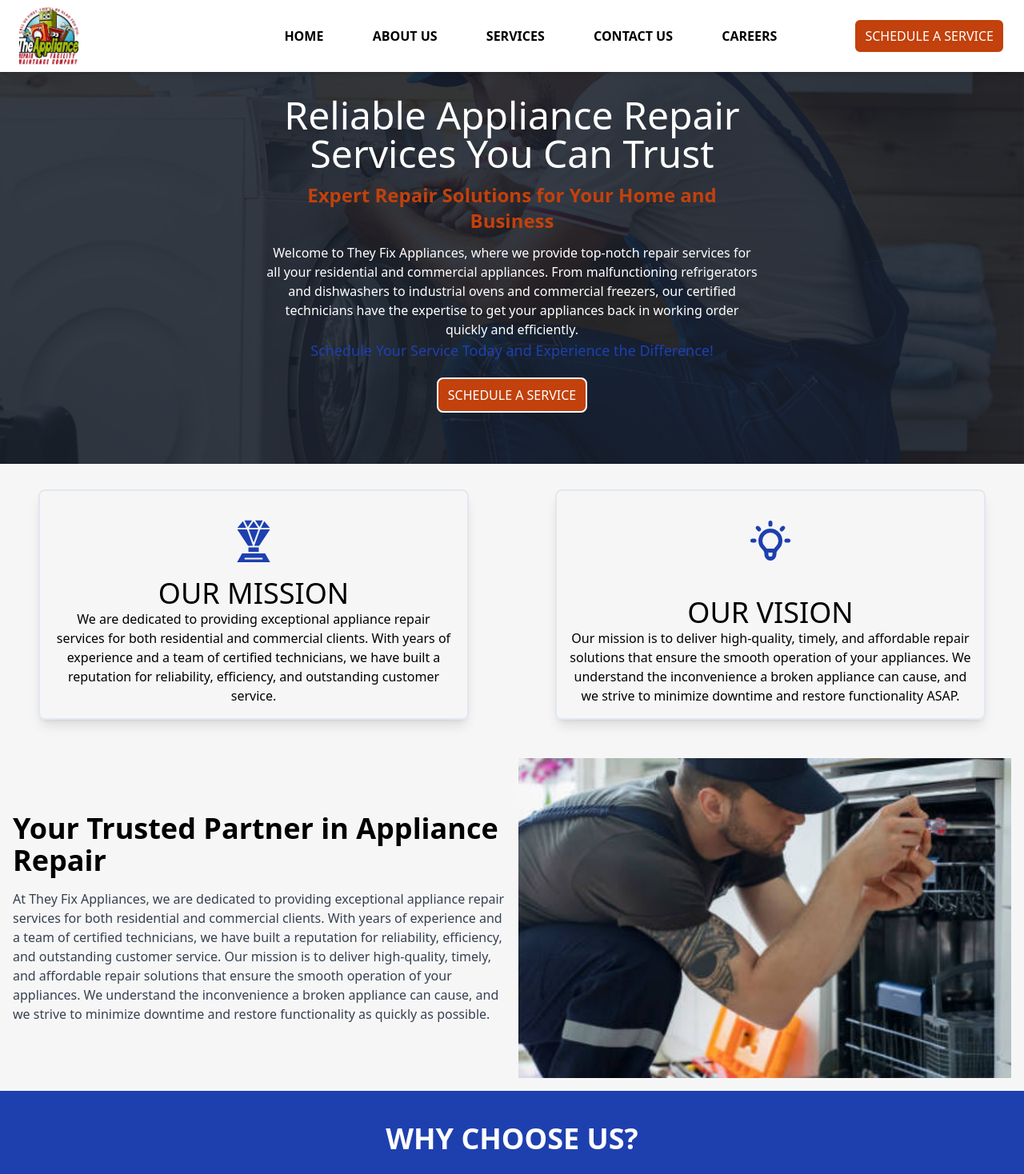
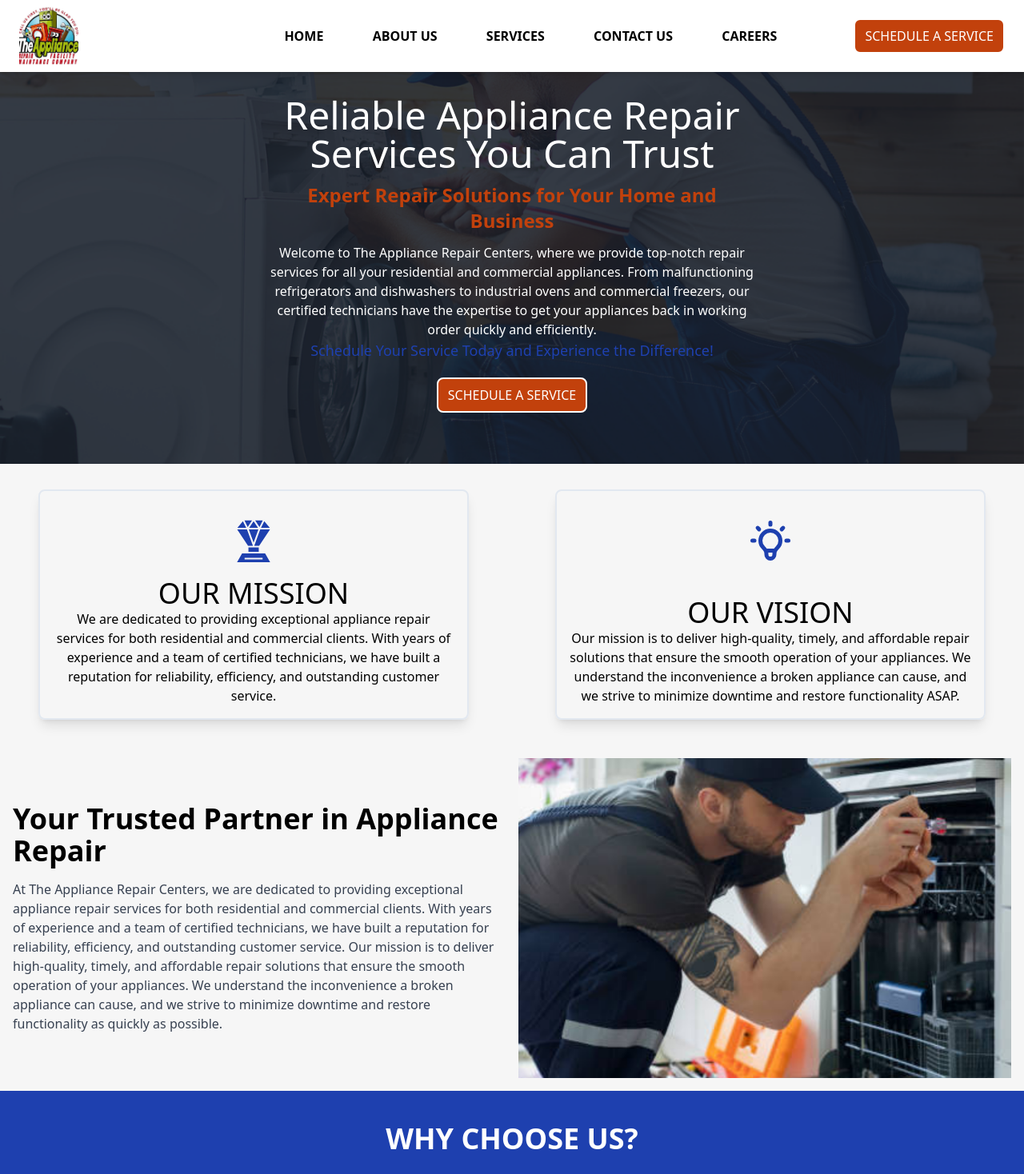
Before and after one commit to BronzeMik/theyfixappliances, a React (Vite) app: page / in a window 1280 px wide. Shown: the top 1468 px of the page at 80% size. Built offline with nearby package versions, Linux system fonts and the light colour scheme.

Commit message:
Update company name

```diff
--- a/src/components/Careers.jsx
+++ b/src/components/Careers.jsx
@@ -40,7 +40,7 @@ const Careers = () => {
             Why Work With Us?
           </h3>
           <p className="mt-4 text-lg text-gray-500">
-            At They Fix Appliances, we value our employees and offer a supportive and dynamic work environment. Here are just a few benefits of joining our team:
+            At The Appliance Repair Centers, we value our employees and offer a supportive and dynamic work environment. Here are just a few benefits of joining our team:
           </p>
           <ul className="mt-4 space-y-4 text-lg text-gray-500">
             {benefits.map((benefit, index) => (
--- a/src/components/Footer.jsx
+++ b/src/components/Footer.jsx
@@ -11,7 +11,7 @@ export default function Footer() {
     return(
         <div className="grid grid-cols-1 md:grid-cols-3 border-t-2 border-t-slate-200 shadow-md bg-white py-8 px-2 text-center">
             <div className="flex flex-col justify-center items-center">
-                <img src={img} alt='logo' title='They Fix Appliances' className='max-w-[40%] mb-3'/>
+                <img src={img} alt='logo' title='The Appliance Repair Centers' className='max-w-[40%] mb-3'/>
                 <p>Call us first, you&apos;ll be glad you did!</p>
             </div>
             <div className="flex flex-col md:items-center md:pr-6 py-5">
--- a/src/components/Hero.jsx
+++ b/src/components/Hero.jsx
@@ -8,8 +8,8 @@ export default function Hero() {
             <div className="text-center md:w-[50%] md:mb-10">
                 <h1 className="text-4xl md:text-5xl my-2">Reliable Appliance Repair Services You Can Trust</h1>
                 <h2 className="text-orange-700 md:text-2xl my-3 font-bold">Expert Repair Solutions for Your Home and Business</h2>
-                <p className="hidden md:block">Welcome to They Fix Appliances, where we provide top-notch repair services for all your residential and commercial appliances. From malfunctioning refrigerators and dishwashers to industrial ovens and commercial freezers, our certified technicians have the expertise to get your appliances back in working order quickly and efficiently.</p>
-                <p className="block md:hidden">Welcome to They Fix Appliances, where we provide top-notch repair services for all your residential and commercial appliances.</p>
+                <p className="hidden md:block">Welcome to The Appliance Repair Centers, where we provide top-notch repair services for all your residential and commercial appliances. From malfunctioning refrigerators and dishwashers to industrial ovens and commercial freezers, our certified technicians have the expertise to get your appliances back in working order quickly and efficiently.</p>
+                <p className="block md:hidden">Call Us First, You&apos;ll Be Glad You Did!</p>
                 <h4 className="text-blue-800 md:text-lg">Schedule Your Service Today and Experience the Difference!</h4>
                 <div className="pt-5">
 
--- a/src/components/Logo.jsx
+++ b/src/components/Logo.jsx
@@ -4,7 +4,7 @@ export default function Logo() {
     return(
 
         <div className='max-w-[10%]'>
-            <img src={img} alt='logo' title='They Fix Appliances' className='md:max-w-[60%]'/>
+            <img src={img} alt='logo' title='The Appliance Repair Centers' className='md:max-w-[60%]'/>
         </div>
     )
 }
--- a/src/components/ServicesSection.jsx
+++ b/src/components/ServicesSection.jsx
@@ -15,7 +15,7 @@ export default function ServicesSection() {
 
                     {/* Commercial Appliance Repair */}
                     <h2 className="text-3xl font-bold text-center mt-8">COMMERCIAL REPAIR</h2>
-                    <p className="text-center md:px-48 px-3">At They Fix Appliances, we offer a wide range of repair services tailored to meet the needs of both residential and commercial clients. Our team of certified technicians is equipped with the knowledge and tools to handle any appliance issue efficiently and effectively.</p>
+                    <p className="text-center md:px-48 px-3">At The Appliance Repair Centers, we offer a wide range of repair services tailored to meet the needs of both residential and commercial clients. Our team of certified technicians is equipped with the knowledge and tools to handle any appliance issue efficiently and effectively.</p>
                     <CommercialServices />
                 </div>
 
--- a/src/components/TrustedPartner.jsx
+++ b/src/components/TrustedPartner.jsx
@@ -5,7 +5,7 @@ export default function TrustedPartner() {
     return(
         <TwoColumnSection
         title='Your Trusted Partner in Appliance Repair'
-        description='At They Fix Appliances, we are dedicated to providing exceptional appliance repair services for both residential and commercial clients. With years of experience and a team of certified technicians, we have built a reputation for reliability, efficiency, and outstanding customer service. Our mission is to deliver high-quality, timely, and affordable repair solutions that ensure the smooth operation of your appliances. We understand the inconvenience a broken appliance can cause, and we strive to minimize downtime and restore functionality as quickly as possible.'
+        description='At The Appliance Repair Centers, we are dedicated to providing exceptional appliance repair services for both residential and commercial clients. With years of experience and a team of certified technicians, we have built a reputation for reliability, efficiency, and outstanding customer service. Our mission is to deliver high-quality, timely, and affordable repair solutions that ensure the smooth operation of your appliances. We understand the inconvenience a broken appliance can cause, and we strive to minimize downtime and restore functionality as quickly as possible.'
         img={trustedPartner}
         reversed={false}
         />
```
